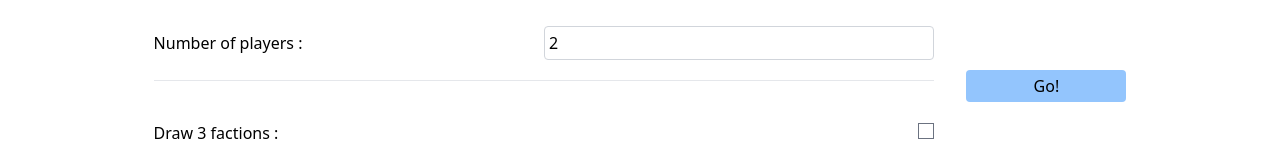
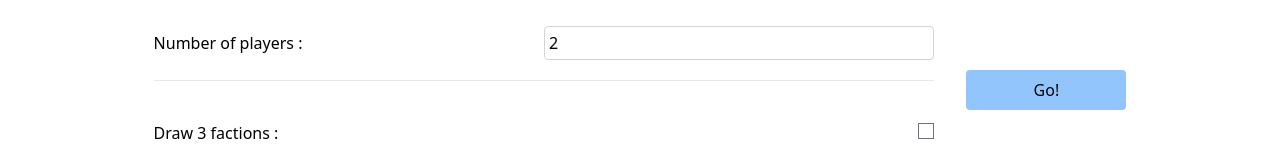
Before and after one commit to zaratan/smashup_helper, a Next.js app: page / in a window 1280 px wide. Shown: the part 430-590 px from the top of the page. Built offline with nearby package versions, Linux system fonts and the light colour scheme.

Commit message:
Higher button

```diff
--- a/pages/index.tsx
+++ b/pages/index.tsx
@@ -124,7 +124,7 @@ export default function Home() {
                 type="submit"
                 value={isResetButton ? 'Reset' : 'Go!'}
                 onClick={isResetButton ? reset : onClick}
-                className={`w-full sm:w-40 cursor-pointer p-1 ${
+                className={`w-full sm:w-40 cursor-pointer p-2 ${
                   isResetButton
                     ? 'bg-red-300 hover:bg-red-400 focus:bg-red-400 dark:bg-red-700 dark:hover:bg-red-600 dark:focus:bg-red-600'
                     : 'bg-blue-300 hover:bg-blue-400 focus:bg-blue-400 dark:bg-blue-700 dark:hover:bg-blue-600 dark:focus:bg-blue-600'
```
